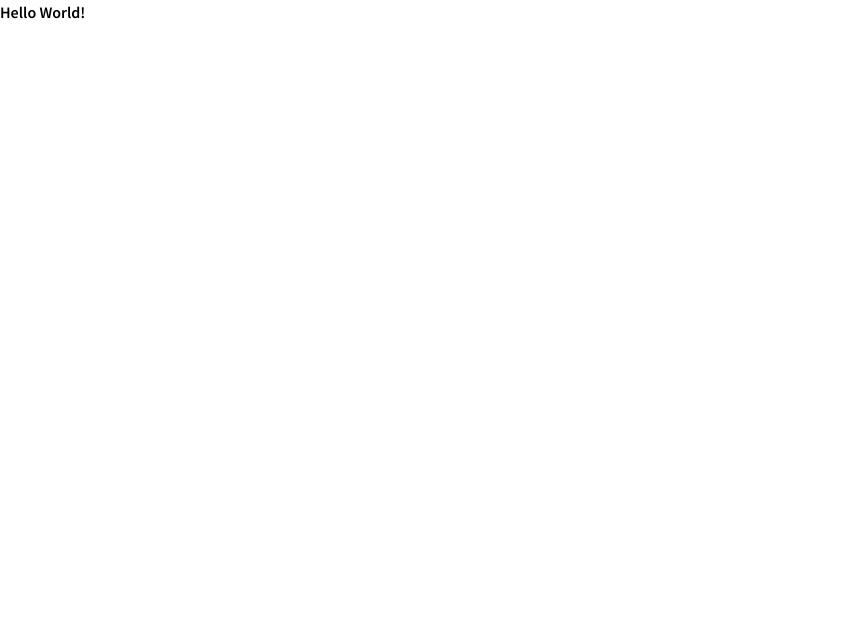
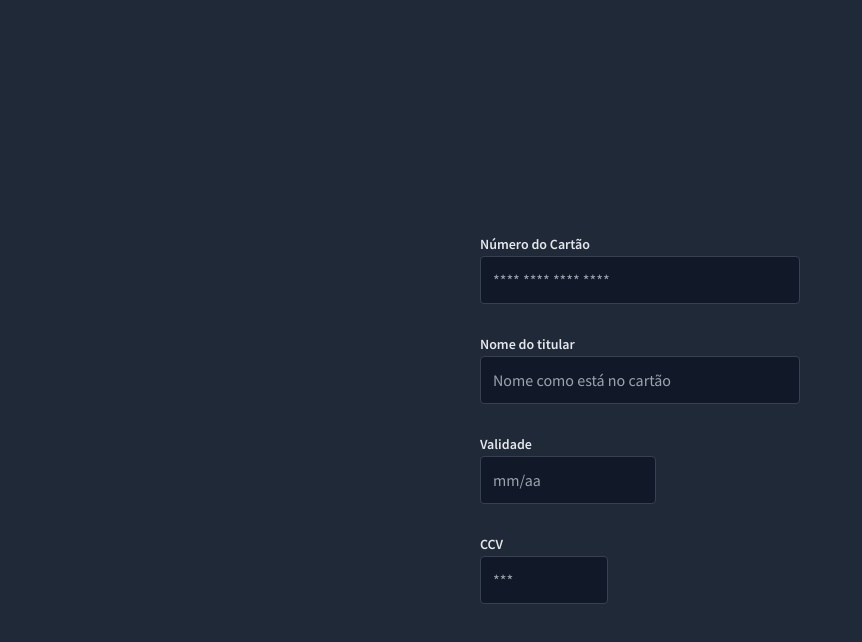
Before and after one commit to wellserrano/creditcard, a Next.js app: page / in a window 1280 px wide. Shown: the top 642 px of the page, without its empty margins (0-862 px from the left). Built offline with nearby package versions, Linux system fonts and the light colour scheme.

Commit message:
feat: component Input

```diff
--- /dev/null
+++ b/src/components/ui/Input.tsx
@@ -0,0 +1,72 @@
+import * as React from 'react'
+import { cva, VariantProps } from 'class-variance-authority'
+import { cn } from '../../lib/utils/cn'
+
+import * as Label from '@radix-ui/react-label';
+import clsx from 'clsx';
+
+const inputVariants = cva(
+  `flex justify-center
+  h-12 p-3
+  text-base leading-6 text-[#F3F4F6]
+  rounded border-[1px] border-[#374151] hover:border-[2px]
+  outline-none focus:border-[#9333EA] focus:border-[2px]
+  bg-[#111827] placeholder:text-[#9CA3AF]
+  transition-colors
+  `,
+  {
+    variants: {
+      variant: {
+        default: 'w-80',
+        sm: 'w-44',
+        xsm: 'w-32',
+      },
+    },
+    defaultVariants: {
+      variant: 'default'
+    }
+  }
+  )
+
+  interface InputProps extends React.InputHTMLAttributes<HTMLInputElement>,
+  VariantProps<typeof inputVariants> {
+    type?: string
+    label: string
+    showLabel?: boolean
+  }
+
+  const Input = React.forwardRef<HTMLInputElement, InputProps>(
+    ({ className, type='text', label, showLabel='true', variant, ...props }, ref) => {
+      const [value, setValue] = React.useState<string>('')
+      const [error, setError] = React.useState<boolean>(false)
+
+      const validateInput = () => {
+        const inputLength = value.length
+        return setError(inputLength < 16)
+      }
+
+      return (
+        <div ref={ref} className='flex flex-col'>
+          <Label.Root
+            className='text-sm text-[#E5E7EB] leading-4 font-semibold mb-1'
+            htmlFor={ label }
+          >
+            { label }
+          </Label.Root>
+          <input
+            className={cn(inputVariants({variant, className}), clsx({'border-[#FB7185] border-[2px]': error }))}
+            type={ type }
+            id={ label }
+            value={ value }
+            onChange={(e) => setValue(e.target.value) }
+            onBlur={ validateInput }
+            {...props}
+          />
+
+        </div>
+        )
+      })
+
+Input.displayName = 'Input'
+
+export {Input}
--- a/src/pages/index.tsx
+++ b/src/pages/index.tsx
@@ -1,6 +1,10 @@
 import Head from 'next/head'
+import { Input } from '../components/ui/Input'
+
+import { useState } from 'react'
 
 export default function Home() {
+  const [isLoading, setIsLoading] = useState<boolean>(true)
   return (
     <>
       <Head>
@@ -9,11 +13,12 @@ export default function Home() {
         <meta name="viewport" content="width=device-width, initial-scale=1" />
         <link rel="icon" href="/favicon.ico" />
       </Head>
-      <main>
-        <div>
-          <p className='font-semibold'>
-            Hello World!
-          </p>
+      <main className='flex justify-center items-center w-full h-screen min-w-min pt-16 pb-6 px-6 bg-[#1F2937]'>
+        <div className='flex flex-col gap-8'>
+          <Input label='Número do Cartão' placeholder='**** **** **** ****' />
+          <Input label='Nome do titular' placeholder='Nome como está no cartão'/>
+          <Input label='Validade' variant='sm' placeholder='mm/aa' />
+          <Input label='CCV' variant='xsm' placeholder='***' test='pop'/>
         </div>
       </main>
 
```
